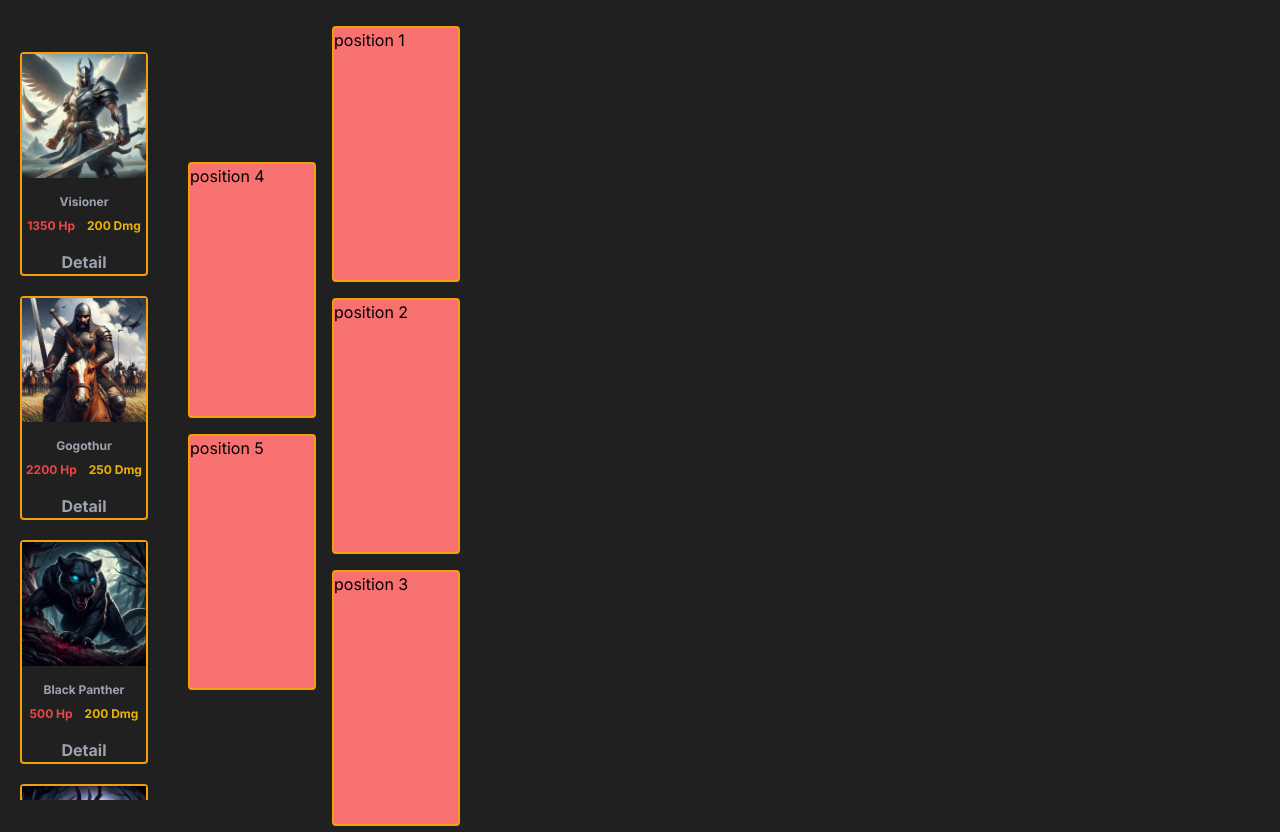
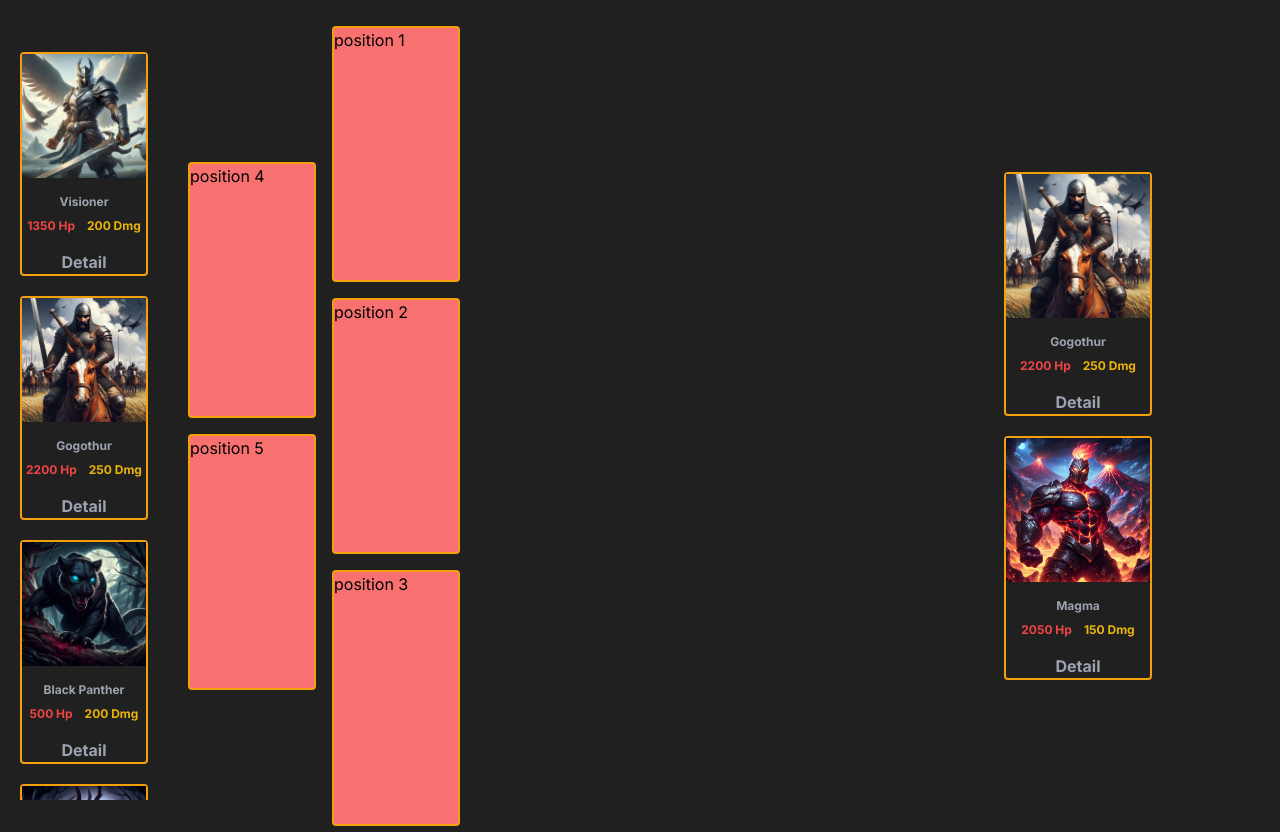
Before and after one commit to ioane-tech/ArenaGame, a Next.js app: page /game in a window 1280 px wide. Built offline with nearby package versions, Linux system fonts and the light colour scheme.

Commit message:
added 2 opponent card dummies

```diff
--- a/src/app/game/page.tsx
+++ b/src/app/game/page.tsx
@@ -11,6 +11,7 @@ function Game() {
 
 
   const [yourCards,setYourCards] = useState<Champion[]>([])
+  const [opponentCards,setOpponentCards] = useState<Champion[]>([champData[16],champData[17]])
   const [backLineLength, setBackLineLength] = useState();
   const [popupOpen, setPopupOpen] = useState(false);
   const [detailId, setDetailId] = useState();
@@ -32,7 +33,7 @@ function Game() {
     setYourCards(newChampions);
   }, []);
 
-  // console.log(champData)
+  // console.log(opponentCards)
 
   const handelDetail = (id: any) => {
     setPopupOpen(true);
@@ -81,6 +82,40 @@ function Game() {
           <div className='bg-red-400 w-32 h-64 border-amber-500 border-2 rounded row-span-2 col-start-1 row-start-2'>position 4</div>
           <div className='bg-red-400 w-32 h-64 border-amber-500 border-2 rounded row-span-2 col-start-1 row-start-4'>position 5</div>
       </div>
+      <div className='flex flex-col ml-auto mr-32'>
+        {opponentCards &&
+          opponentCards.map((value, key) => (
+            <div className="flex flex-col items-center gap-2 border-amber-500 border-2 rounded bg-gray-1000 font-bold mt-5" key={key}>
+              <img className="w-36 border-amber-500" src={value.img} alt="" />
+              <p className="text-xs text-gray-400 align-lef mt-2">{value.name}</p>
+              <div className='flex flex-row'>
+                <p className="text-xs text-red-500 mr-3">{value.hp} Hp</p>
+                <p className="text-xs text-yellow-500 mb-2">{value.damage} Dmg</p>
+              </div>
+              <button className='text-gray-400' onClick={() => handelDetail(key)}>Detail</button>
+            </div>
+          ))
+        }
+        {popupOpen && (
+          <div className="fixed bg-black w-full h-full ">
+            {opponentCards &&
+              opponentCards.map((value, key) => {
+                if (key === detailId) {
+                  return (
+                    <div className="w-1/2 ml-auto mr-auto mt-10 flex flex-col items-center gap-2 border-amber-500 border-2 rounded bg-white font-bold" key={key}>
+                      <img className="w-2/4 border-amber-500" src={value.img} alt="" />
+                      <p className="text-lg text-amber-500 align-lef mt-2">{value.name}</p>
+                      <p className="text-lg text-green-400">{value.hp} Hp</p>
+                      <p className="text-lg text-red-500 mb-2">{value.damage} Damage</p>
+                      <button onClick={() => setPopupOpen(false)}>Close</button>
+                    </div>
+                  );
+              }
+              return null;
+            })}
+          </div>
+        )}
+      </div>
     </div>
   )
 }
```
